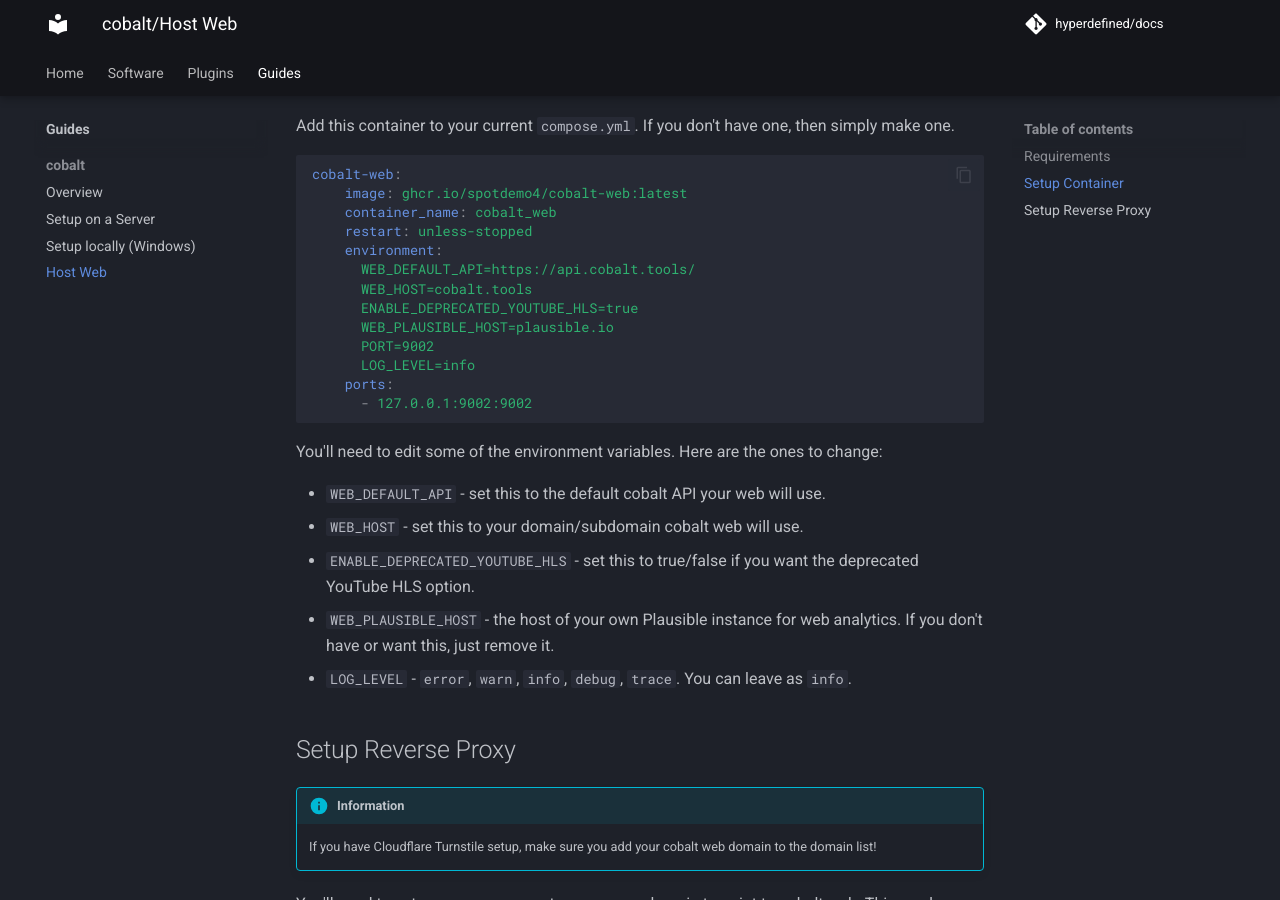
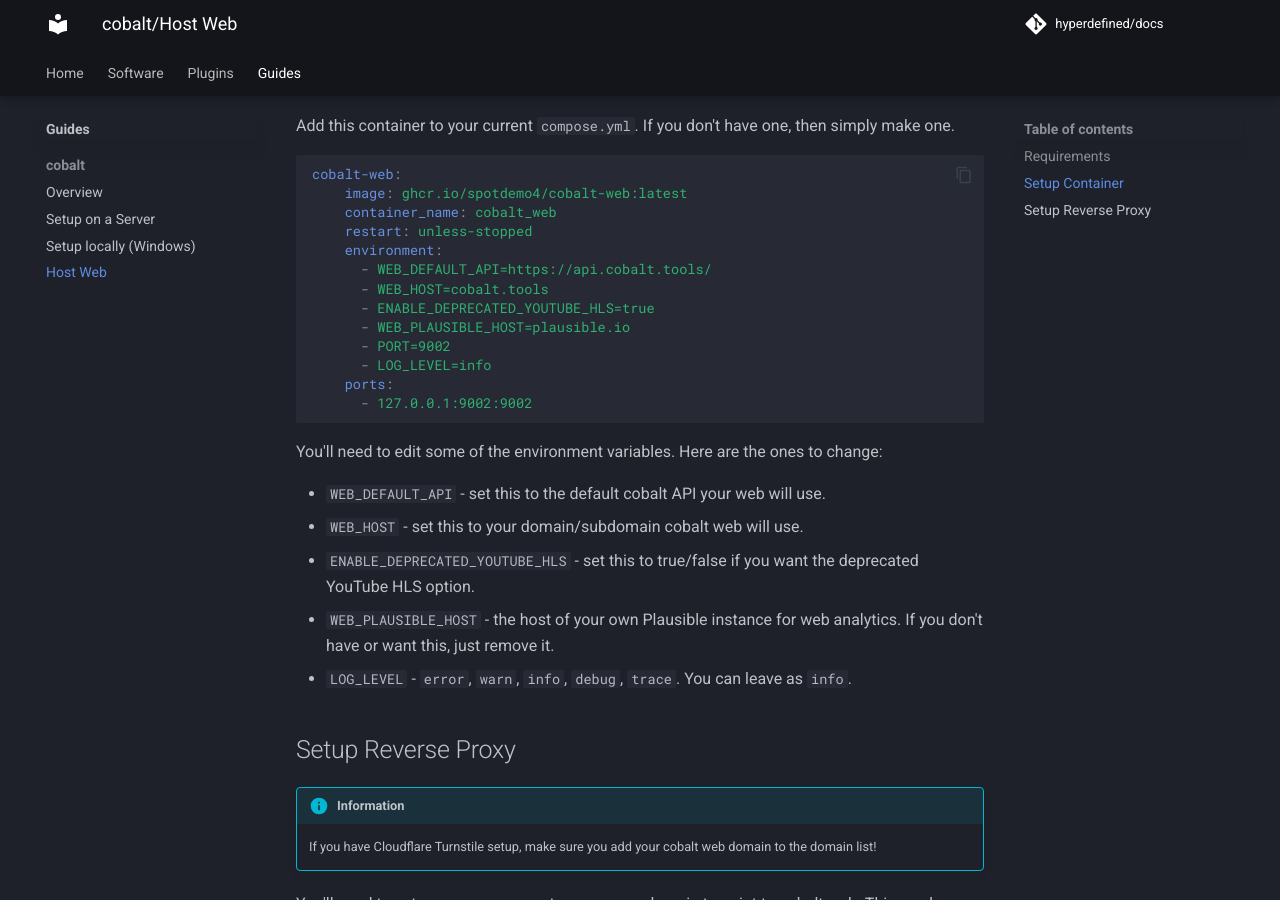
Before and after one commit to hyperdefined/docs, an MkDocs documentation site: the page built from docs/guides/cobalt/web.md, in a window 1280 px wide and 900 px high, scrolled down 722 px. Built offline with MkDocs 1.6.1 and Material for MkDocs 9.7.7, drawn with Linux system fonts in a browser that asks for light colours; comment, search, counter and statistics services are not loaded.

Commit message:
fix formatting

````diff
--- a/docs/guides/cobalt/web.md
+++ b/docs/guides/cobalt/web.md
@@ -26,12 +26,12 @@
     container_name: cobalt_web
     restart: unless-stopped
     environment:
-      WEB_DEFAULT_API=https://api.cobalt.tools/
-      WEB_HOST=cobalt.tools
-      ENABLE_DEPRECATED_YOUTUBE_HLS=true
-      WEB_PLAUSIBLE_HOST=plausible.io
-      PORT=9002
-      LOG_LEVEL=info
+      - WEB_DEFAULT_API=https://api.cobalt.tools/
+      - WEB_HOST=cobalt.tools
+      - ENABLE_DEPRECATED_YOUTUBE_HLS=true
+      - WEB_PLAUSIBLE_HOST=plausible.io
+      - PORT=9002
+      - LOG_LEVEL=info
     ports:
       - 127.0.0.1:9002:9002
 ```
````
